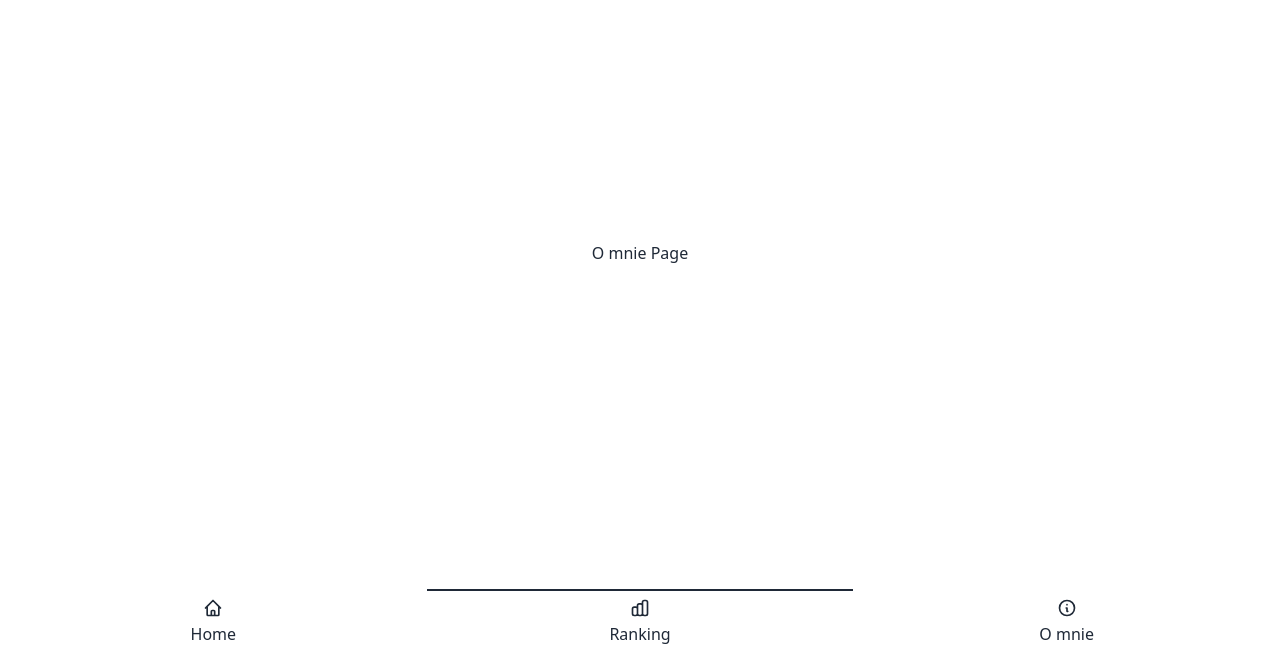
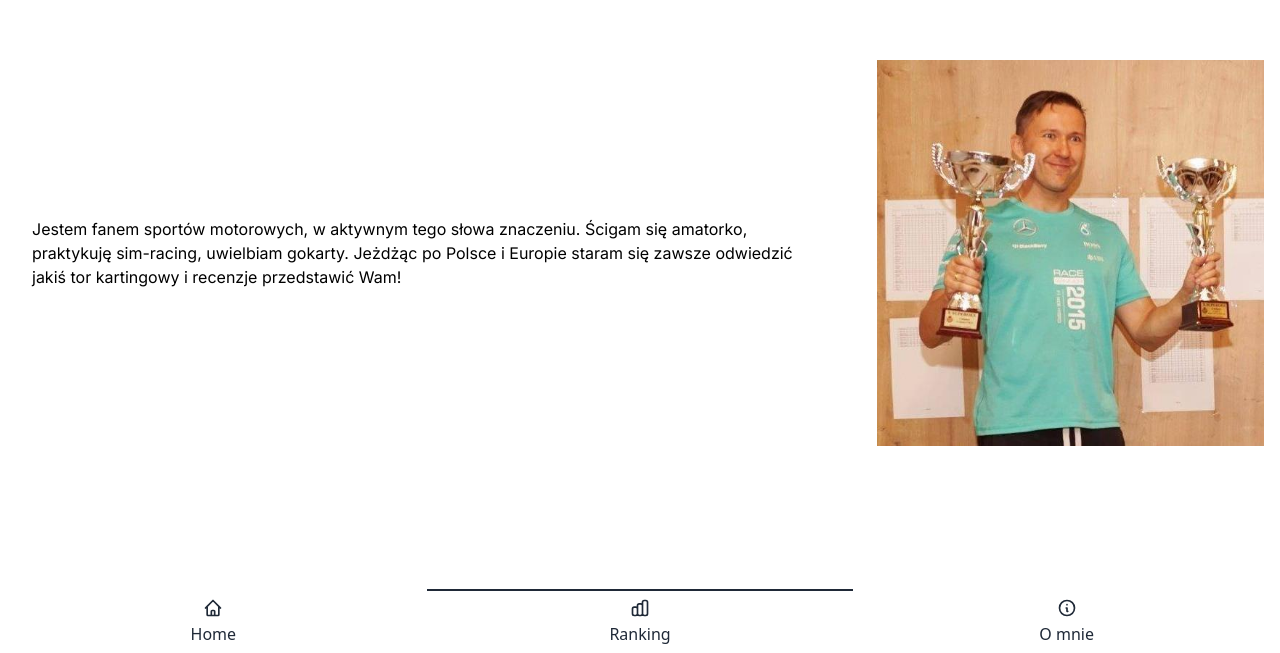
Before and after one commit to drPKwiecien/zadanie3, a Next.js app: page /omnie in a window 1280 px wide. Shown: the part 147-800 px from the top of the page. Built offline with nearby package versions, Linux system fonts and the light colour scheme.

Commit message:
dodanie copy do omnie

```diff
--- a/src/pages/index.js
+++ b/src/pages/index.js
@@ -8,7 +8,7 @@ const inter = Inter({ subsets: ['latin'] })
 export default function Home() {
   return (
 
-      <main className={`${inter.className}`}>  {/* ml-16 mr-16 */}
+      <main className={`${inter.className}`}>
 
           <div className="flex items-center justify-center w-full">
             <div className="text-left p-8 flex-grow flex-basis-2/3">
--- a/src/pages/omnie.js
+++ b/src/pages/omnie.js
@@ -1,3 +1,25 @@
+import Image from 'next/image'
+import { Inter } from 'next/font/google'
+import {omnieText} from '../textContent';
+
+
+const inter = Inter({ subsets: ['latin'] })
+
+
 export default function Omnie() {
-    return <div>O mnie Page</div>;
+    return (
+      <main className={`${inter.className}`}>
+
+          <div className="flex items-center justify-center w-full">
+            <div className="text-left p-8 flex-grow flex-basis-3/4">
+              <p className="text-black">{omnieText}</p>
+            </div>
+            <div className="p-4 flex-grow flex-basis-1/4">
+              <Image src="/omnie.jpg" alt="Main Karting Image" width={900} height={600} />
+            </div>
+          </div>
+      </main>
+
+
+    )
   }
--- a/src/textContent.js
+++ b/src/textContent.js
@@ -2,3 +2,7 @@ const kartingText = `Karting to wspaniały sport, dający możliwość posmakowa
 Jednak doświadczenia mogą być bardzo różne. Wpływ ma na to wiele czynników takich jak układ i długość trasy, możliwości i stan gokartów, udogodnienia w obiekcie,
 a także oczywiście… cena! Chcesz dowiedzieć się, które tory warto odwiedzić, a których lepiej unikać? Zapraszam do jedynej w Polsce porównywarki torów gokartowych!`;
 export default kartingText;
+
+const omnieText = `Jestem fanem sportów motorowych, w aktywnym tego słowa znaczeniu. Ścigam się amatorko, praktykuję sim-racing, uwielbiam gokarty.
+Jeżdżąc po Polsce i Europie staram się zawsze odwiedzić jakiś tor kartingowy i recenzje przedstawić Wam!`;
+export {omnieText};
```
Also changed, not shown: public/omnie.jpg (added).
